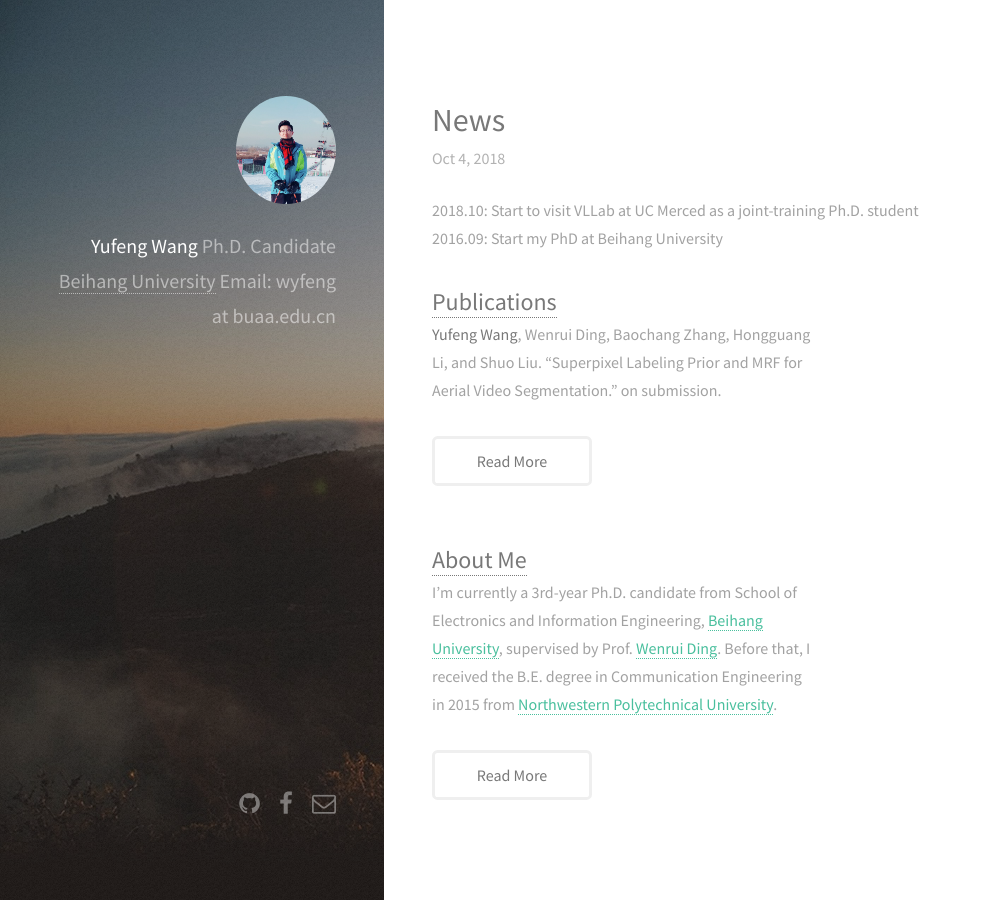
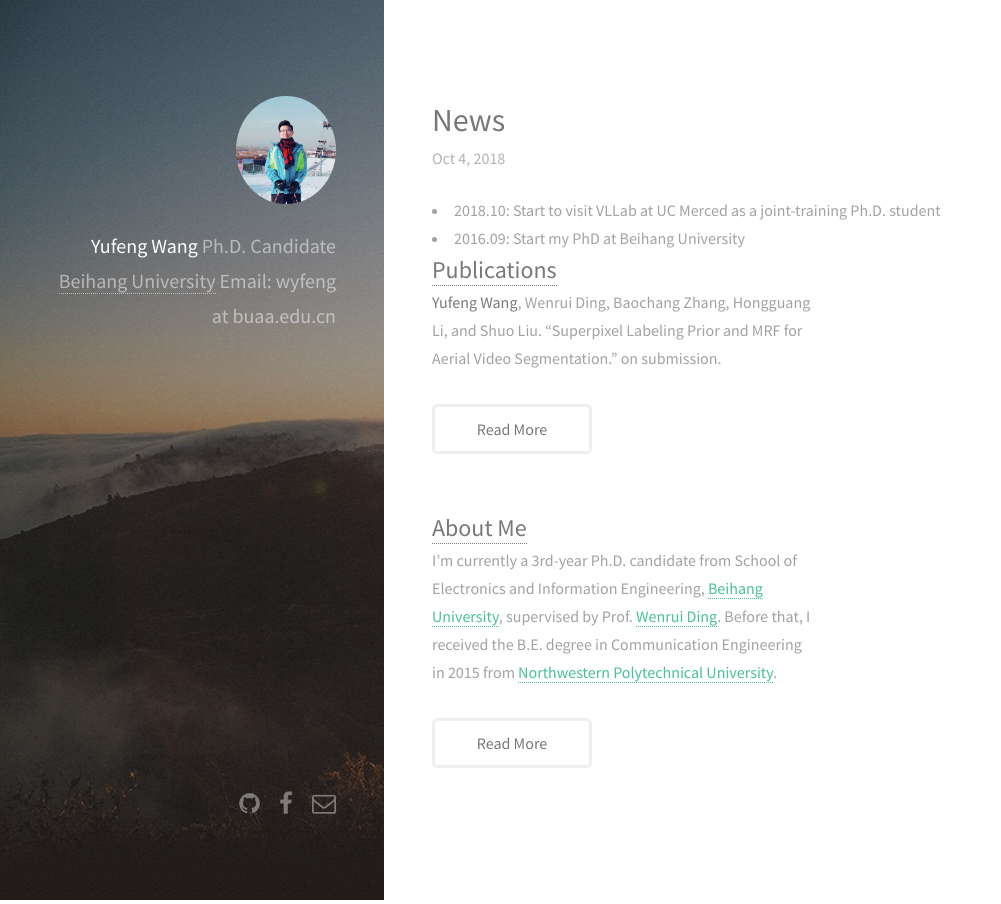
Before and after one commit to wyfeng1020/wyfeng1020.github.io, a Jekyll site: the page built from _posts/2018-10-4-News.markdown, in a window 1280 px wide. Shown: the whole page, without its empty margins (0-1001 px from the left). Built offline with Jekyll 4.4.1, drawn with Linux system fonts in a browser that asks for light colours; nearby versions of some CDN libraries.

```diff
--- a/_posts/2018-10-4-News.markdown
+++ b/_posts/2018-10-4-News.markdown
@@ -3,5 +3,5 @@ layout: post
 title: News
 ---
 
-2018.10:  Start to visit VLLab at UC Merced as a joint-training Ph.D. student
-2016.09:  Start my PhD at Beihang University
+<li>2018.10:  Start to visit VLLab at UC Merced as a joint-training Ph.D. student</li>
+<li>2016.09:  Start my PhD at Beihang University</li>
```
